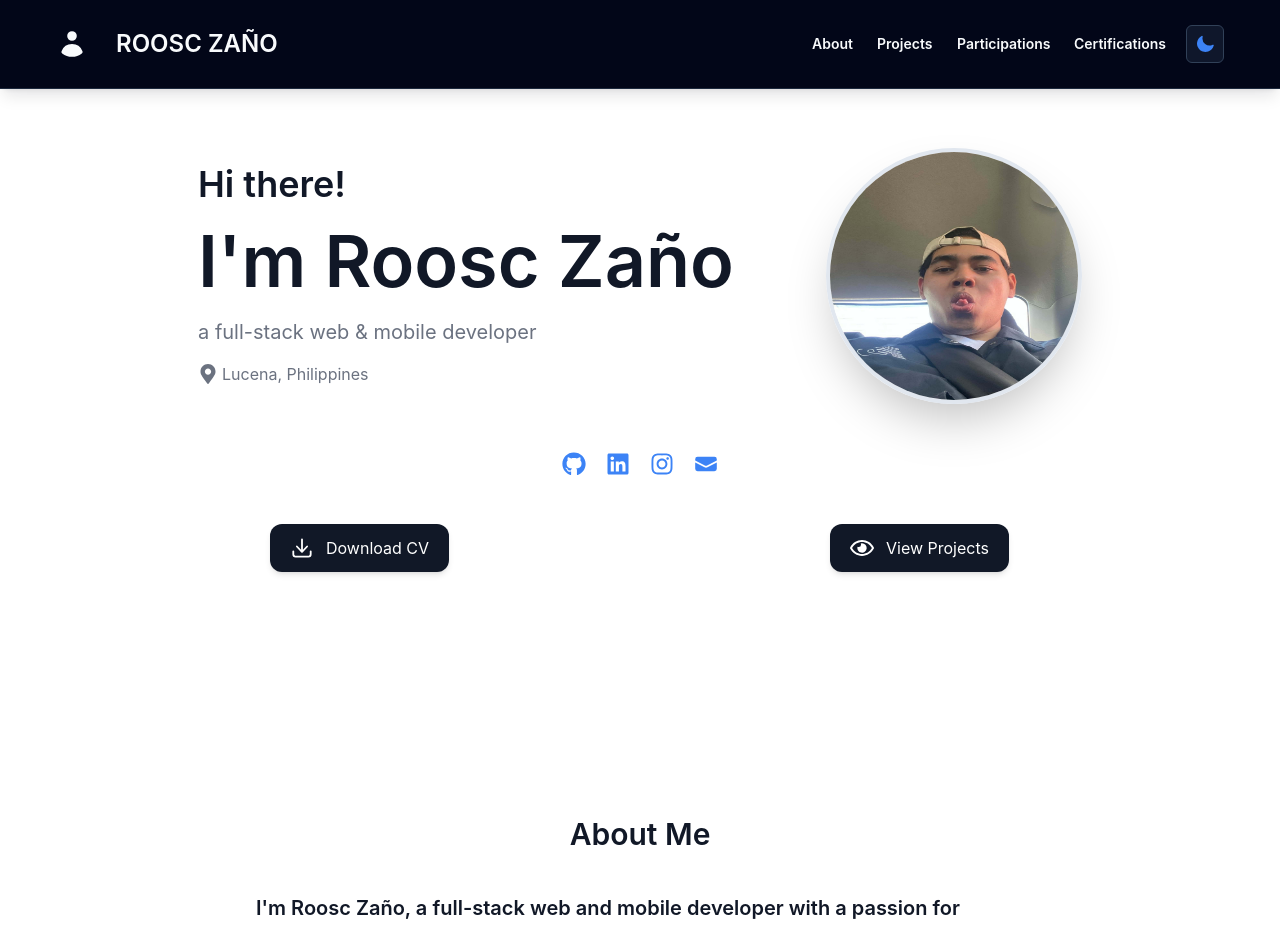
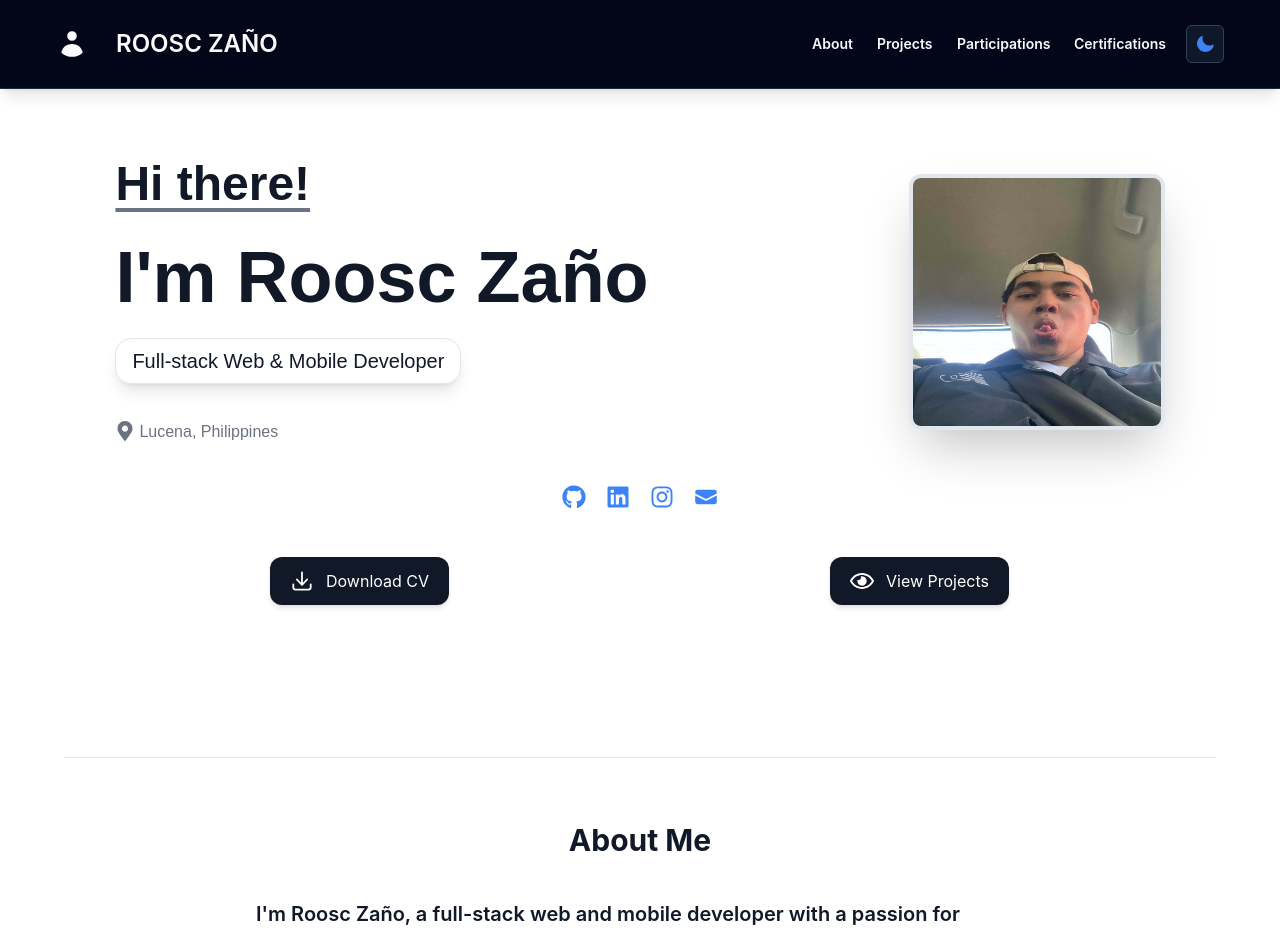
Before and after one commit to ur1el0/Portfolio, a React (Vite) app: page / in a window 1280 px wide. Shown: the top 930 px of the page. Built offline with nearby package versions, Linux system fonts and the light colour scheme.

Commit message:
fix: design layout

```diff
--- a/src/App.jsx
+++ b/src/App.jsx
@@ -5,6 +5,7 @@ import { HeroSection } from "./sections/HeroSection";
 import { ProjectSection } from "./sections/ProjectSection";
 import { AboutSection } from "./sections/AboutSection";
 import { ParticipationSection } from "./sections/ParticipationSection";
+import { CertificationSection } from "./sections/CertificationSection";
 
 function App() {
     return (
@@ -14,6 +15,7 @@ function App() {
             <AboutSection />
             <ProjectSection />
             <ParticipationSection />
+            <CertificationSection />
         </div>
     );
 }
--- a/src/sections/AboutSection.jsx
+++ b/src/sections/AboutSection.jsx
@@ -48,8 +48,8 @@ export const AboutSection = () => {
 
 
     return (
-        <section className="mt-30 py-16 px-4 max-w-6xl mx-auto" id="about">
-            <h2 className="mb-6 text-center text-3xl font-semibold text-[var(--text)]">
+        <section className="mt-30 py-16 px-4 max-w-6xl mx-auto border-t border-[var(--border)]" id="about">
+            <h2 className="mb-6 text-center text-3xl font-bold text-[var(--text)]">
                 About Me
             </h2>
             <div className="flex flex-col gap-8 items-center">
--- a/src/sections/HeroSection.jsx
+++ b/src/sections/HeroSection.jsx
@@ -6,28 +6,30 @@ import ActionButton from '../components/ui/ActionButton'
 
 export const HeroSection = () => {
     return (
-        <section className="max-w-6xl mx-auto px-4 pt-16 pb-8 min-h-[72vh] flex flex-col justify-center">
-            <div className="flex items-center justify-center gap-8 flex-wrap mb-6">
+        <section className="max-w-6xl mx-auto px-4 pt-26 pb-8 min-h-[72vh] flex flex-col justify-center">
+            <div className="flex items-center justify-center gap-50 flex-wrap mb-4">
 
-                <div className="flex flex-col gap-3">
-                    <h1 className="text-3xl sm:text-4xl font-semibold sm:text-left text-[var(--text)]">
-                        Hi there!
+                <div className="flex flex-col gap-4">
+                    <h1 className="text-3xl sm:text-5xl font-bold sm:text-left text-[var(--text)]" style={{ fontFamily: '"Noto Sans Phags Pa", sans-serif' }}>
+                        <span className="underline decoration-[var(--muted)] decoration-1.5 underline-offset-8 mb-2 inline-block">
+                            Hi there!
+                        </span>
                     </h1>
 
-                    <h2 className="text-6xl sm:text-7xl font-semibold leading-tight text-[var(--text)]">
+                    <h2 className="text-6xl sm:text-7xl font-semibold leading-tight text-[var(--text)]" style={{ fontFamily: '"Noto Sans Phags Pa", sans-serif' }}>
                         I'm Roosc Zaño
                     </h2>
 
-                    <p className="text-xl text-[var(--muted)]">
-                        a full-stack web & mobile developer
+                    <p className="inline-flex w-fit px-4 py-2 text-xl font-medium shadow-lg border border-[var(--border)] rounded-2xl mb-4" style={{ fontFamily: '"Noto Sans Phags Pa", sans-serif' }}>
+                        Full-stack Web & Mobile Developer
                     </p>
 
-                    <h3 className="mt-1 text-base text-[var(--muted)]">
-                        <FaMapMarkerAlt className="w-5 h-5 inline-block mr-1 mb-1" />
+                    <h3 className="mt-1 text-base text-[var(--muted)]" style={{ fontFamily: '"Noto Sans Phags Pa", sans-serif' }}>
+                    <FaMapMarkerAlt className="w-5 h-5 inline-block mr-1 mb-1" />
                         Lucena, Philippines
                     </h3>
                 </div>
-                <img src={hero} alt="Hero Image" className="w-56 h-56 sm:w-64 sm:h-64 rounded-full border-4 border-[var(--border)] no-flip shrink-0 shadow-2xl ml-15" />
+                <img src={hero} alt="Hero Image" className="w-70 h-70 sm:w-64 sm:h-64 rounded-xl border-4 border-[var(--border)] no-flip shrink-0 shadow-2xl ml-15" />
             </div>
 
             <div className="flex items-center justify-center gap-5 mt-6 flex-wrap">
@@ -46,8 +48,6 @@ export const HeroSection = () => {
                 <SocialButton href="mailto:zanoroosc@gmail.com" label="Email">
                     <EnvelopeIcon className="w-6 h-6" aria-hidden="true" />
                 </SocialButton>
-
-
             </div>
 
             <div className="flex items-center justify-center mt-8 flex-row flex-center">
--- a/src/sections/ParticipationSection.jsx
+++ b/src/sections/ParticipationSection.jsx
@@ -12,7 +12,7 @@ export const ParticipationSection = () =>
     const closePreview = () => setPreview(null)
 
     return (
-        <section id="participation" className="p-16 bg-[var(--bg)] text-[var(--text)] border-t border-[var(--border)] text-center">
+        <section className="p-16 bg-[var(--bg)] text-[var(--text)] border-t border-[var(--border)] text-center" id="participations">
             <div className="container">
                 <div className="space-y-10">
                     <div>
--- a/src/sections/ProjectSection.jsx
+++ b/src/sections/ProjectSection.jsx
@@ -23,7 +23,7 @@ export const ProjectSection = () =>
     ]
 
     return (
-        <section className="mt-30 pb-20 px-4 max-w-6xl mx-auto" id="projects">
+        <section className="mt-30 pb-20 px-4 max-w-6xl mx-auto border-t border-[var(--border)] pt-10" id="projects">
             <h2 className="mb-10 text-center text-4xl font-bold text-[var(--text)]">Featured Projects</h2>
             <div className="grid gap-10 md:grid-cols-2">
                 {projects.map((project) => (
--- a/src/styles/globals.css
+++ b/src/styles/globals.css
@@ -6,6 +6,7 @@
   --accent: hsl(217, 91%, 60%);
   --card: hsl(0, 0%, 100%);
   --border: hsl(214, 32%, 91%);
+  --yellow: hsl(48, 100%, 67%);
   --radius: 8px;
 }
 
@@ -19,6 +20,7 @@ html.dark
   --accent: hsl(213, 94%, 68%);
   --card: hsl(220, 49%, 8%);
   --border: hsl(217, 19%, 27%);
+  --yellow: hsl(48, 100%, 67%);
 }
 html.light
 {
```
